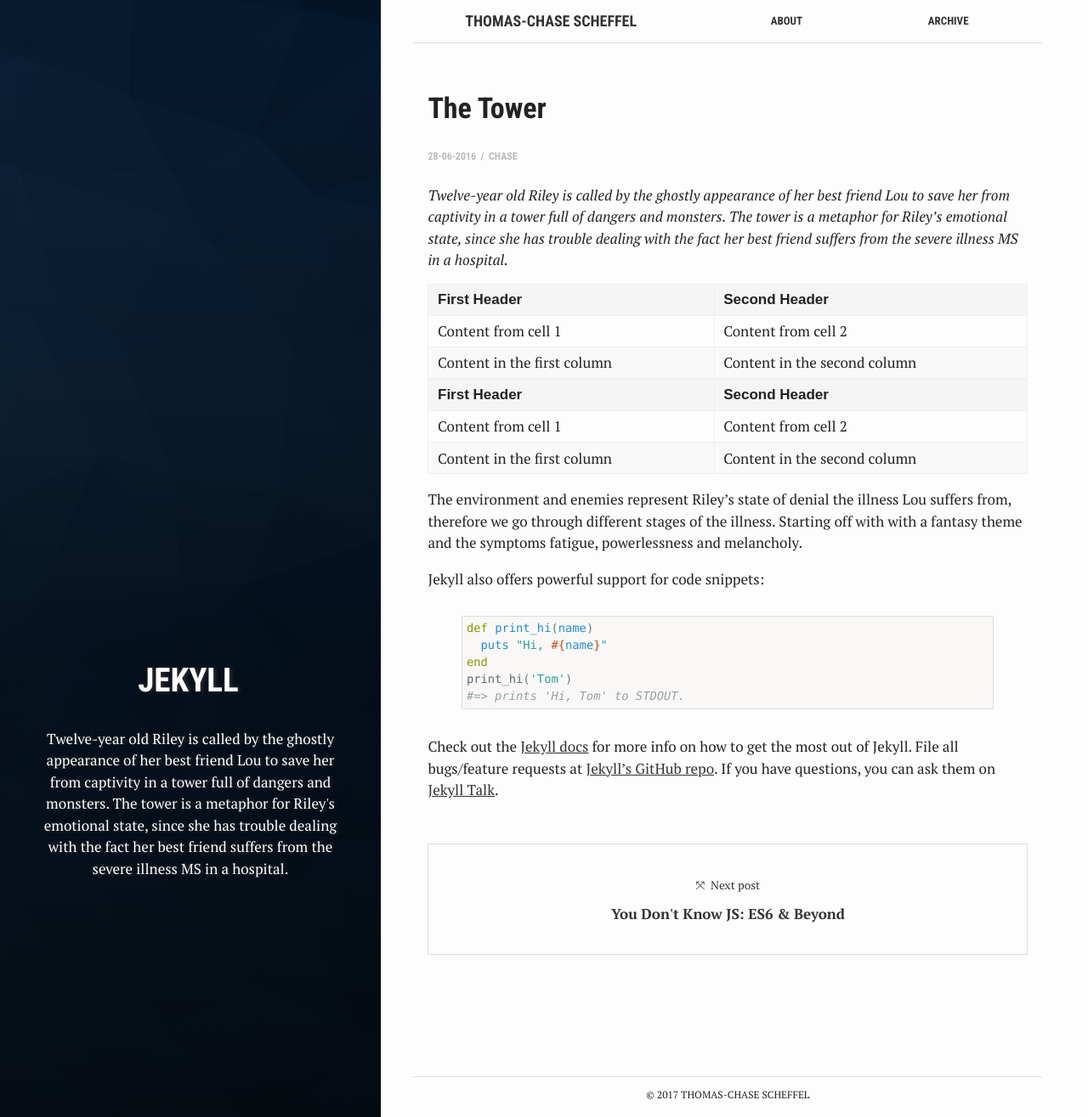
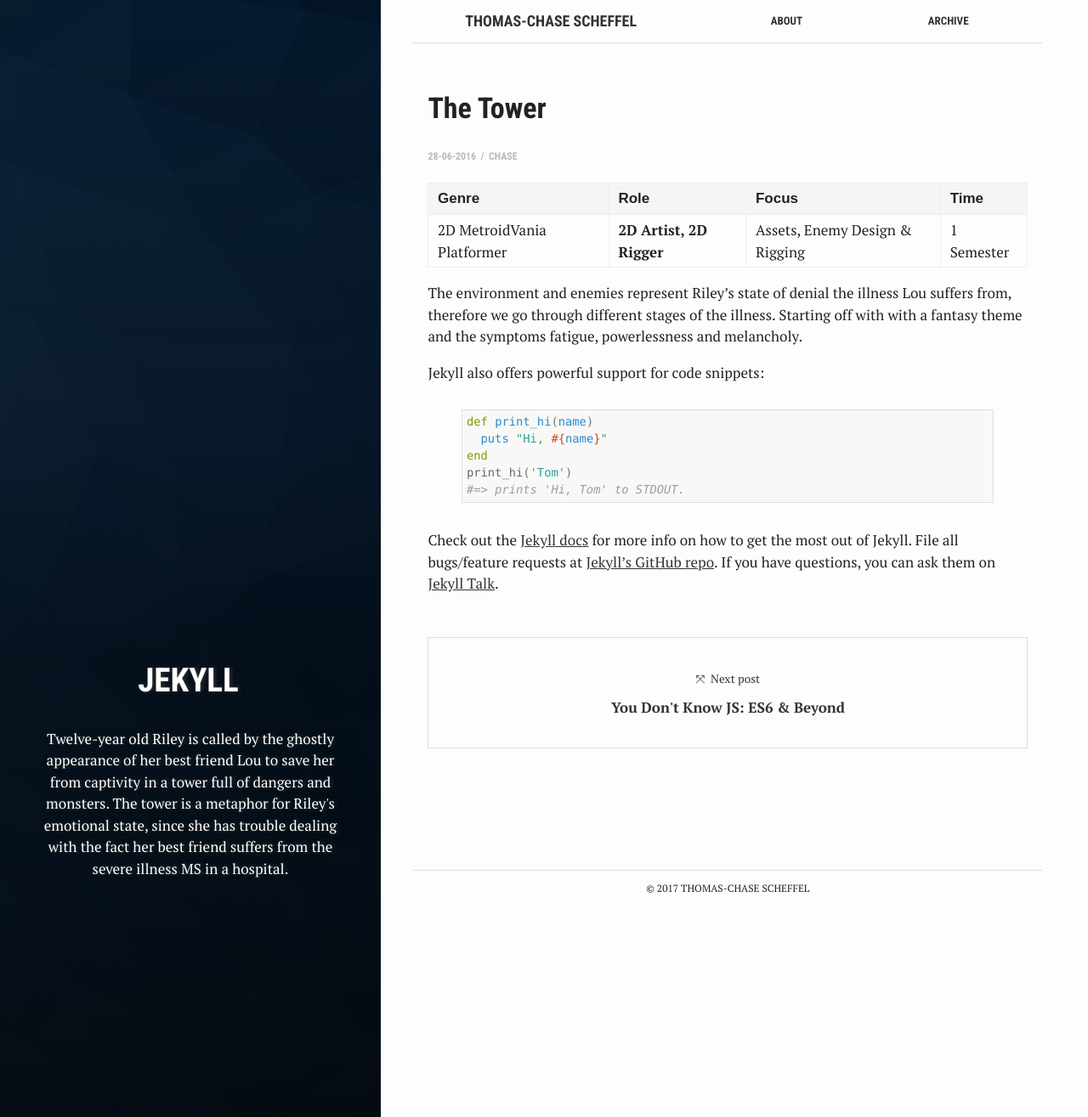
Before and after one commit to ChaseTheHunter/chasethehunter.github.io, a Jekyll site: the page built from _posts/2016-06-28-welcome-to-jekyll.markdown, in a window 1280 px wide and 1315 px high. Shown: the whole window at 85% size. Built offline with Jekyll 4.4.1, drawn with Linux system fonts in a browser that asks for light colours.

Commit message:
Update 2016-06-28-welcome-to-jekyll.markdown

```diff
--- a/_posts/2016-06-28-welcome-to-jekyll.markdown
+++ b/_posts/2016-06-28-welcome-to-jekyll.markdown
@@ -8,18 +8,12 @@ categories: uni_projects
 tags: 'jekyll'
 author: Chase
 ---
-*Twelve-year old Riley is called by the ghostly appearance of her best friend Lou to save her from captivity in a tower full of dangers and monsters. The tower is a metaphor for Riley's emotional state, since she has trouble dealing  with the fact her best friend suffers from the severe illness MS in a hospital.*
-
-First Header | Second Header
------------- | -------------
-Content from cell 1 | Content from cell 2
-Content in the first column | Content in the second column
 
 
-First Header | Second Header
------------- | -------------
-Content from cell 1 | Content from cell 2
-Content in the first column | Content in the second column
+Genre | Role | Focus | Time |
+------------ | -------------| -------- |----|
+2D MetroidVania Platformer | **2D Artist, 2D Rigger** | Assets, Enemy Design & Rigging | 1 Semester |
+
 
 The environment and enemies represent Riley’s state of denial the illness Lou suffers from, therefore we go through different stages of the illness. Starting off with with a fantasy theme and the symptoms fatigue, powerlessness and melancholy.
 
```
